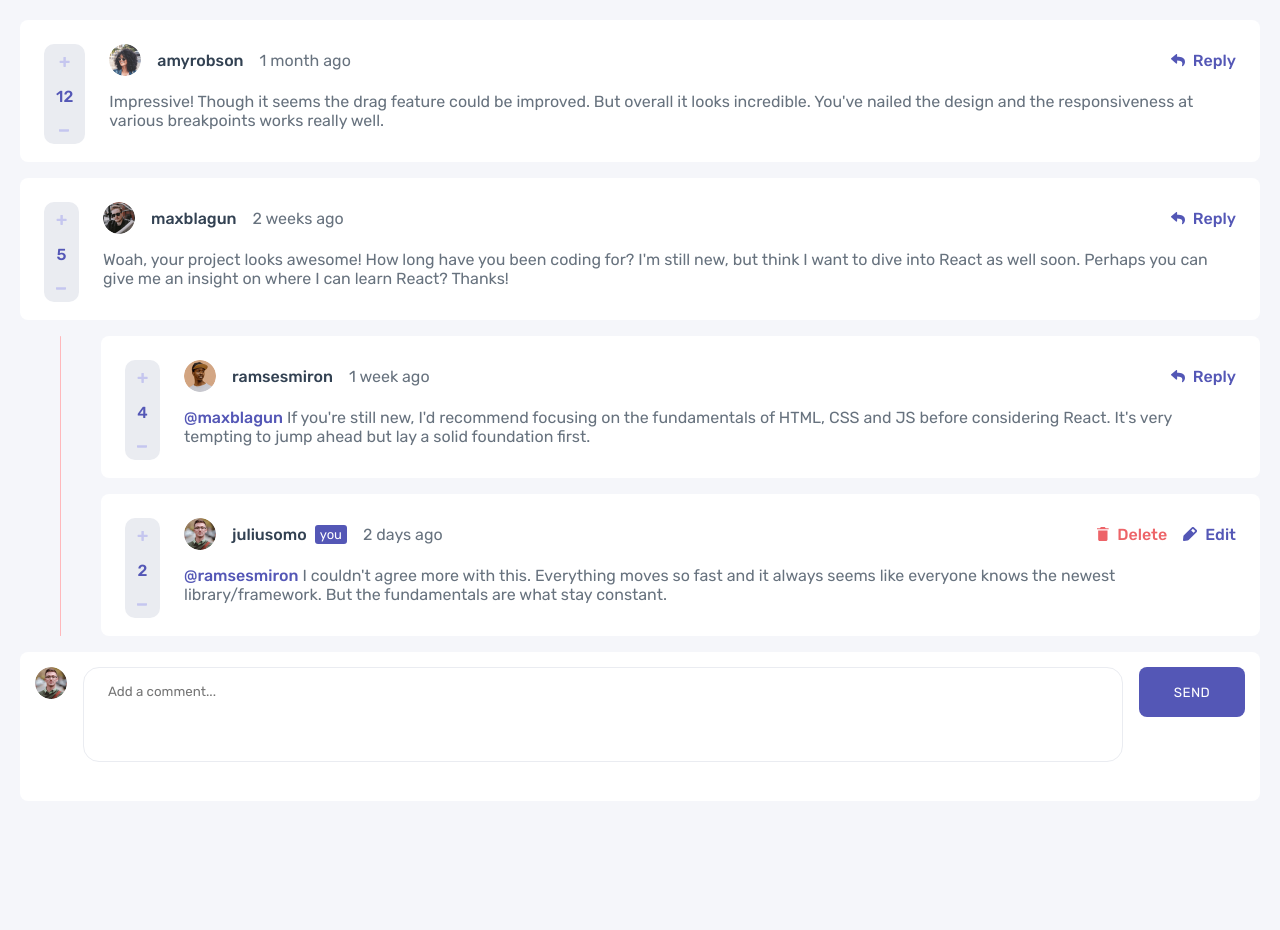
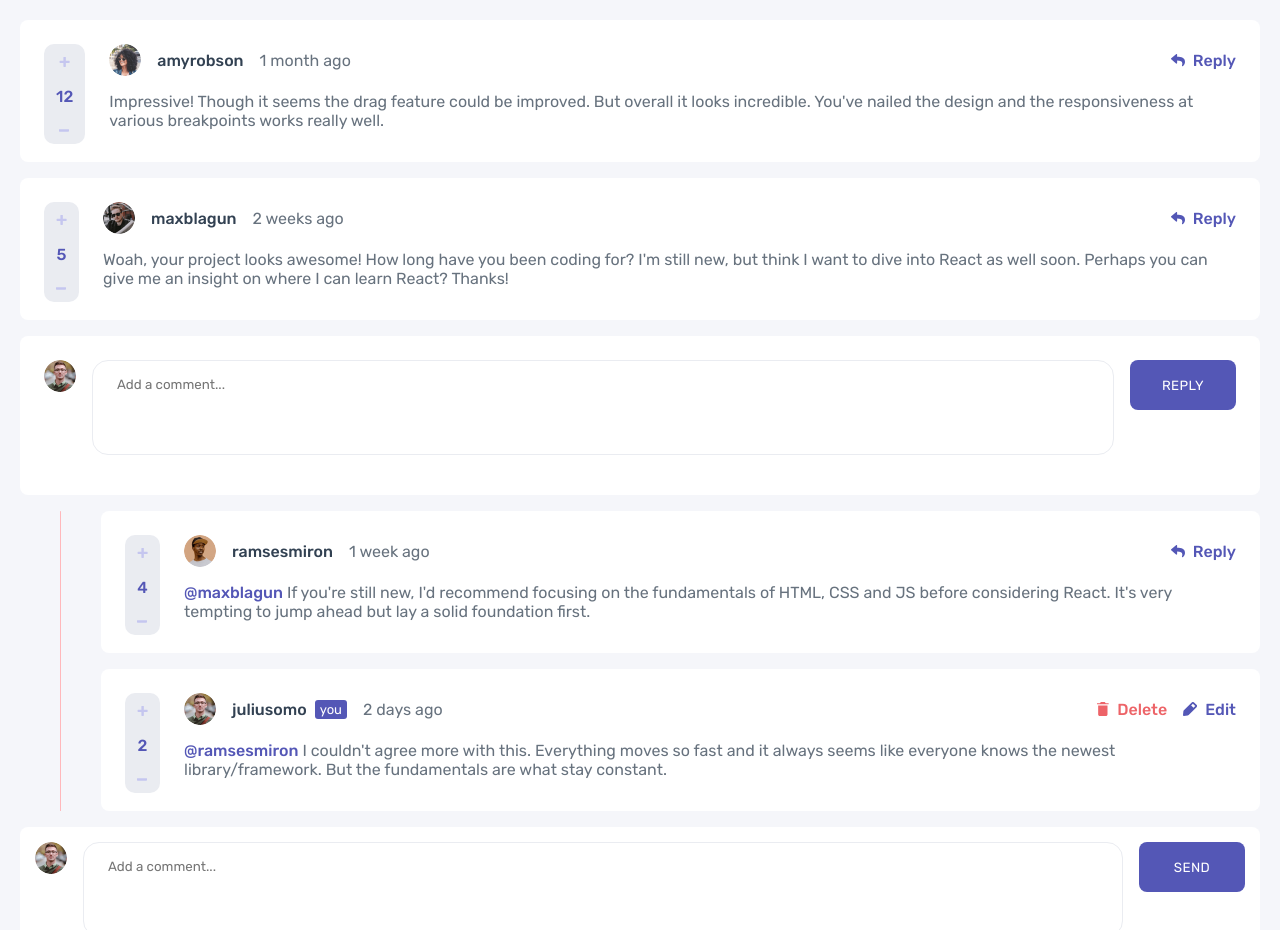
Before and after one commit to svyatoslavkk/interactive-comments-section-main, a React (Create React App) app: page / in a window 1280 px wide. Shown: the top 930 px of the page. Before the commit the page ends 801 px from the top, so only its background shows below. Built offline with nearby package versions, Linux system fonts and the light colour scheme.

Commit message:
reply-comment function start

```diff
--- a/src/App.scss
+++ b/src/App.scss
@@ -57,6 +57,14 @@ p {
 
 .comment-item:last-child {
     margin-bottom: 0;
+}
+
+.comment-item.reply-comment {
+    display: flex;
+
+    .add-comment-input {
+        margin-right: 1rem;
+    }
 }
 
 .comment-item-header {
@@ -254,16 +262,6 @@ p {
     flex-direction: column;
     align-items: flex-start;
 
-    .add-comment-input {
-        width: 100%;
-        border-radius: 1rem;
-        min-height: 95px;
-        border: 1px solid $light-gray;
-        outline: none;
-        margin-bottom: 1.5rem;
-        padding: 1rem 1.5rem;
-    }
-
     .add-comment-block-footer {
         display: flex;
         text-align: center;
@@ -278,6 +276,7 @@ p {
     padding: 15px;
     border-radius: 8px;
     margin: 1rem 0;
+}
 
 .add-comment-input {
     width: 100%;
@@ -287,7 +286,6 @@ p {
     outline: none;
     margin-bottom: 1.5rem;
     padding: 1rem 1.5rem;
-    }
 }
 
 .comment-item-header-desktop {
--- a/src/App.tsx
+++ b/src/App.tsx
@@ -50,6 +50,12 @@ function App() {
       hasDownvoted: false,
     },
   ]);
+
+  const myUserData = [
+    {
+      image: imageJuliusomo,
+    },
+  ]
 
   const handleUpvote = (commentIndex: any, isReply: any) => {
     if (isReply) {
@@ -123,6 +129,7 @@ function App() {
                   onClick={() => handleDownvote(index, false)}
                 />
             </div>
+
             <div>
 
                 <div className='comment-item-header-desktop'>
@@ -153,6 +160,13 @@ function App() {
             </div>
           </div>
         ))}
+
+        {/* Reply comment writing */}
+        <div className='comment-item reply-comment'>
+          <img src="image-juliusomo.png" className='avatar-img' alt="Avatar Image" />
+          <textarea className='add-comment-input' placeholder="Add a comment..."></textarea>
+          <button type="button" className='send-button'>Reply</button>
+        </div>
 
         <div className='comment-replies-block'>
           <div className='replies-line'></div>
```
Lines whose indentation alone changed are shown as unchanged.
